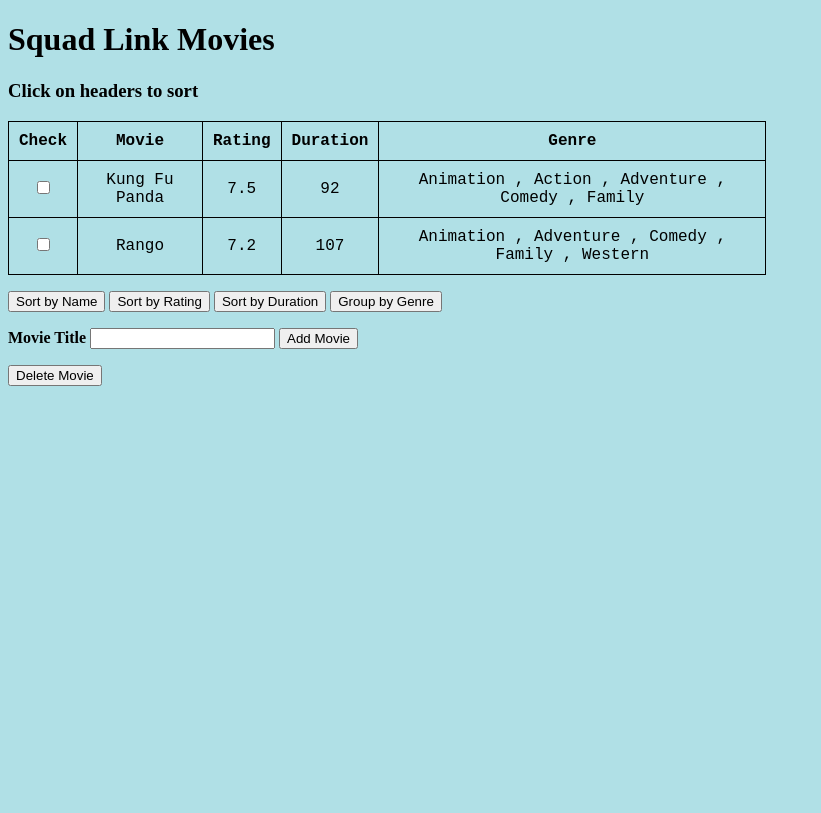
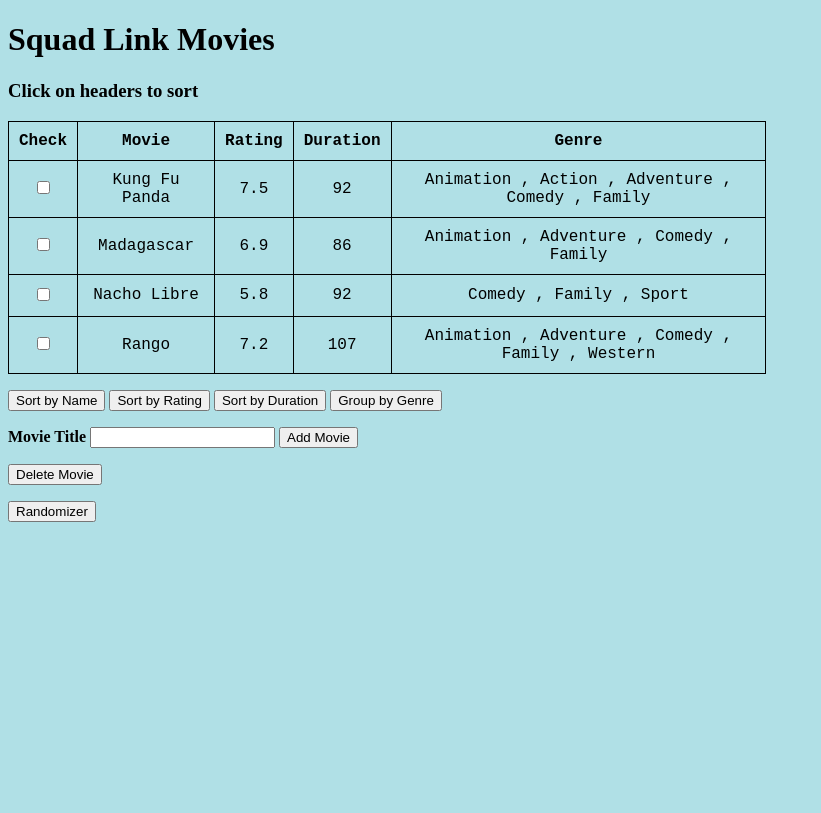
Before and after one commit to rwongsing/Movie-Night-App, a Flask app: page / in a window 1280 px wide. Shown: the whole page, without its empty margins (0-821 px from the left). Before the commit the page ends 386 px from the top, so only its background shows below. Run offline with Flask 2, Linux system fonts and the light colour scheme.

Commit message:
Added randomizer and Fixed errors

```diff
--- a/app.py
+++ b/app.py
@@ -34,10 +34,10 @@ def deleteMovie(delMovies):
     with open(r'C:\Users\rwong\Desktop\Coding\movie picker\movie.json') as file:
         movies = json.load(file)
 
-    for movieId in delMovies:
+    for movieName in delMovies:
         counter = 0
         for movie in movies:
-            if movie['id'] == movieId:
+            if movie['name'] == movieName:
                 movies.pop(counter)
             counter += 1
 
@@ -63,6 +63,5 @@ def home():
         movies = json.load(file)
         return render_template('home.html', movies=movies)
 
-
 if __name__ == '__main__':
     app.run(debug=True)
--- a/movie.json
+++ b/movie.json
@@ -12,6 +12,33 @@
             "Adventure",
             "Comedy",
             "Family"
+        ]
+    },
+    {
+        "id": "0351283",
+        "name": "Madagascar",
+        "rating": 6.9,
+        "duration": [
+            "86"
+        ],
+        "genre": [
+            "Animation",
+            "Adventure",
+            "Comedy",
+            "Family"
+        ]
+    },
+    {
+        "id": "0457510",
+        "name": "Nacho Libre",
+        "rating": 5.8,
+        "duration": [
+            "92"
+        ],
+        "genre": [
+            "Comedy",
+            "Family",
+            "Sport"
         ]
     },
     {
--- a/templates/home.html
+++ b/templates/home.html
@@ -31,7 +43,7 @@
             </tr>
             {% for movie in movies %}
                 <tr>
-                    <td><input type="checkbox" name="checkedMovies" value={{movie.id}}></td>
+                    <td><input type="checkbox" name="checkedMovies" value="{{movie.name}}"></td>
                     <td>{{movie.name}}</td>
                     <td>{{movie.rating}}</td>
                     <td>{{movie.duration[0]}}</td>
@@ -62,6 +74,14 @@
             <button type="submit" name="deleteMovie">Delete Movie</button>
         </p>
     </form>
+
+        <button onclick="randomPick()">Randomizer</button>
+        <div class="container">
+            <p id="randomImg"style="visibility: hidden;"><img src="static/kyle2.jpg" width="20%" height="20%"></p>
+            <div class="text-block">
+                <p id="randomPick"></p>
+            </div>
+        </div>
 
         <script>
             function swap(row1, row2) {
@@ -121,6 +141,34 @@
                     }
                 }
             }
+
+            function randomPick() {
+                const checkboxes = document.querySelectorAll('input[name="checkedMovies"]:checked');
+                let movies = [];
+                checkboxes.forEach((checkbox) => {
+                    movies.push(checkbox.value);
+                });
+
+                if(movies.length != 0) {
+                    var index = Math.floor(Math.random() * (movies.length));
+                    document.getElementById("randomPick").innerHTML = movies[index];
+
+                    document.getElementById("randomImg").style.visibility = "visible";
+                }
+            }
+
+            function checkAll() {
+                var checkboxes = document.querySelectorAll('input[name="checkedMovies"]');
+                var val = checkboxes[0].checked;
+                for(var i=1; i < checkboxes.length; i++) {
+                    if(val) {
+                        checkboxes[i].checked = false;
+                    } else {
+                        checkboxes[i].checked = true;
+                    }
+                }
+                checkboxes[0].checked = !checkboxes[0].checked;
+            }
         </script>
     </body>
 </html>
```
Also changed, not shown: other parts of templates/home.html (+18 -6 lines), static/kyle2.jpg (added).
